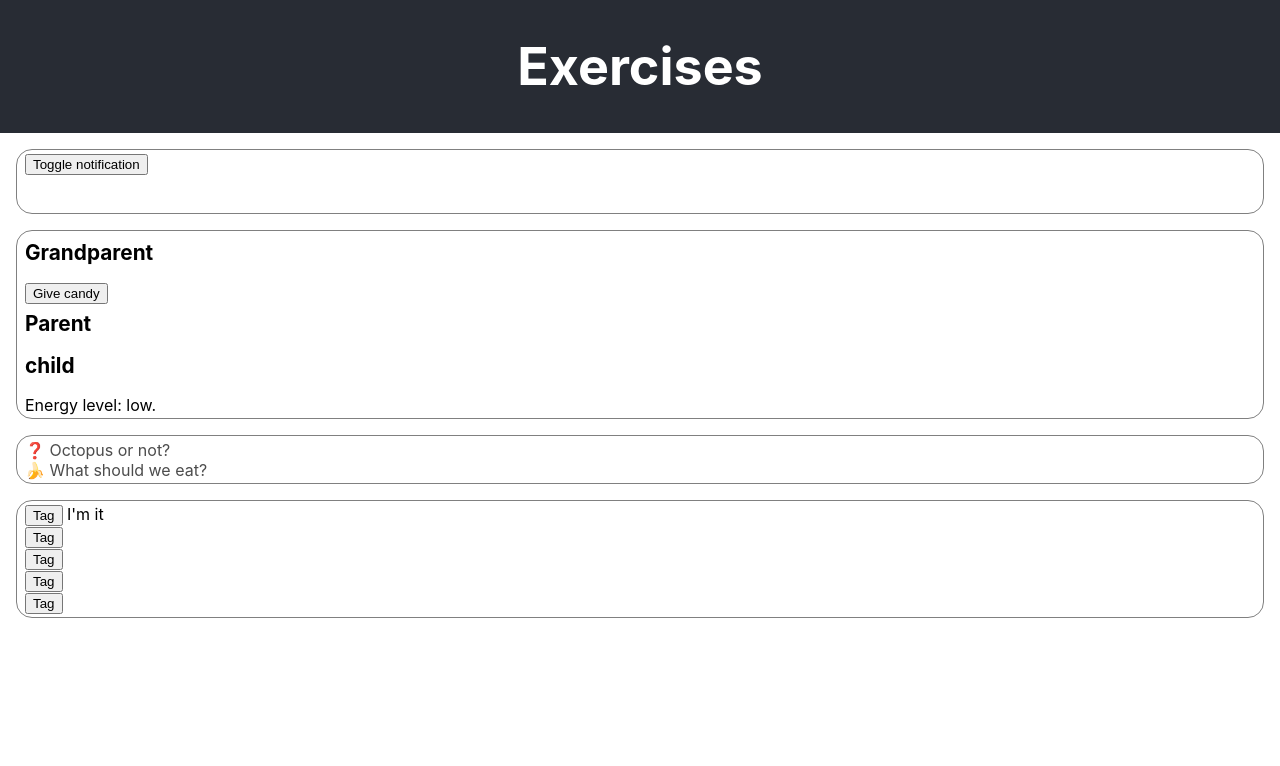
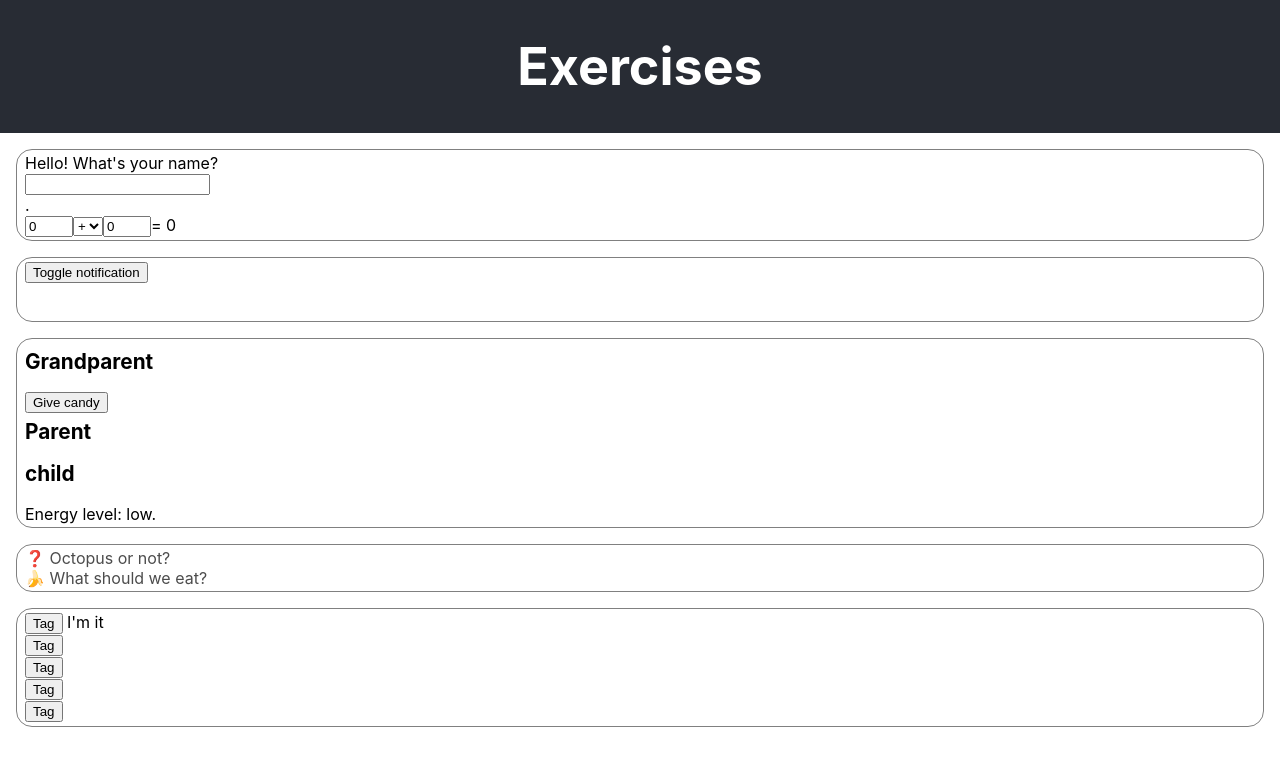
Before and after one commit to FE19-iths/exercises, a React (Create React App) app: page / in a window 1280 px wide. Shown: the top 766 px of the page. Built offline with nearby package versions, Linux system fonts and the light colour scheme; the HTML template or start-up script is replaced by a standard one.

Commit message:
Dag 6, övning 1-2

```diff
--- a/src/App.js
+++ b/src/App.js
@@ -4,6 +4,8 @@ import Grandparent from './components/Grandparent';
 import EvolvedCheckBox from './components/EvolvedCheckBox';
 import Tag from './components/Tag';
 import Notify from './components/Notify';
+import HelloWorld from './components/dag6/HelloWorld';
+import Calculator from './components/dag6/Calculator';
 
 
 function App() {
@@ -25,6 +27,11 @@ function App() {
             <h1>Exercises</h1>
         </header>
         <main>
+            <section>
+                <HelloWorld />
+                <Calculator />
+            </section>
+
             <section> <Notify content="Example notification" /> </section>
             <section> <Grandparent /> </section>
             <section>
--- /dev/null
+++ b/src/components/dag6/Calculator.jsx
@@ -0,0 +1,59 @@
+import React, { useState } from 'react';
+import './dag6.css';
+
+const Calculator = () => {
+    const [x, setX] = useState(0);
+    const [y, setY] = useState(0);
+    const [operator, setOperator] = useState('+');
+
+    // liknar "computed property" i Vue
+    let result = calculateResult(x, y, operator);
+    if( isNaN(result) ) {
+        result = 'Du måste skriva in två tal'
+    }
+    return (
+        <div className="calculator">
+            <input type="text"
+                value={x}
+                onChange={e => setX(e.target.value)} />
+            <select onChange={e => setOperator(e.target.value)}>
+                <option value="+"> + </option>
+                <option value="-"> - </option>
+                <option value="*"> * </option>
+                <option value="/"> / </option>
+            </select>
+            <input type="text"
+                value={y}
+                onChange={e => setY(e.target.value)} />
+            = {result}
+        </div>
+    )
+};
+
+function calculateResult(x, y, op) {
+    switch( op ) {
+        case '+':
+            return Number(x) + Number(y);
+        case '-':
+            return x - y;
+        case '*':
+            return x * y;
+        case '/':
+            return x / y;
+        default:
+            return NaN;
+    }
+
+}
+
+// Olika sätt att konvertera string till number:
+// Number(x)
+// x * 1, +x, x - 0, x / 1
+// parseInt(x)
+
+/* [2a] Skapa en komponent med två textfält, där användaren ska skriva in tal. (Du får gärna lösa uppgiften med type="number" också men gör första gången med type="text".) Medan man skriver ska talens summa visas och uppdateras dynamiskt. Det kan se ut så här:
+[12] + [1] = 13      // [detta är ett textfält]
+
+[2b] Gör så att användaren kan välja räknesätt, dvs +, -, *, /.
+*/
+export default Calculator;
--- /dev/null
+++ b/src/components/dag6/HelloWorld.jsx
@@ -0,0 +1,18 @@
+import React, { useState } from 'react';
+
+
+const HelloWorld = () => {
+    const [name, setName] = useState('');
+    return (
+        <div>
+            {name === '' ? "Hello! What's your name?" : `Hello ${name}!` }
+            <br />
+            <input type="text" onChange={e => setName(e.target.value)} /> <br/>
+            {name}.
+        </div>
+    )
+};
+
+/* [1] Skapa en komponent med namnet HelloWorld. När komponenten visas första gången ska den visa texten: "Hello! What's your name?" Det ska också finnas ett textfält där användaren ska skriva in sitt namn. Medan man skriver ska det som användaren skrivit hittills visas under textfältet.
+*/
+export default HelloWorld;
--- /dev/null
+++ b/src/components/dag6/dag6.css
@@ -0,0 +1,3 @@
+.calculator input {
+    width: 3em;
+}
```
